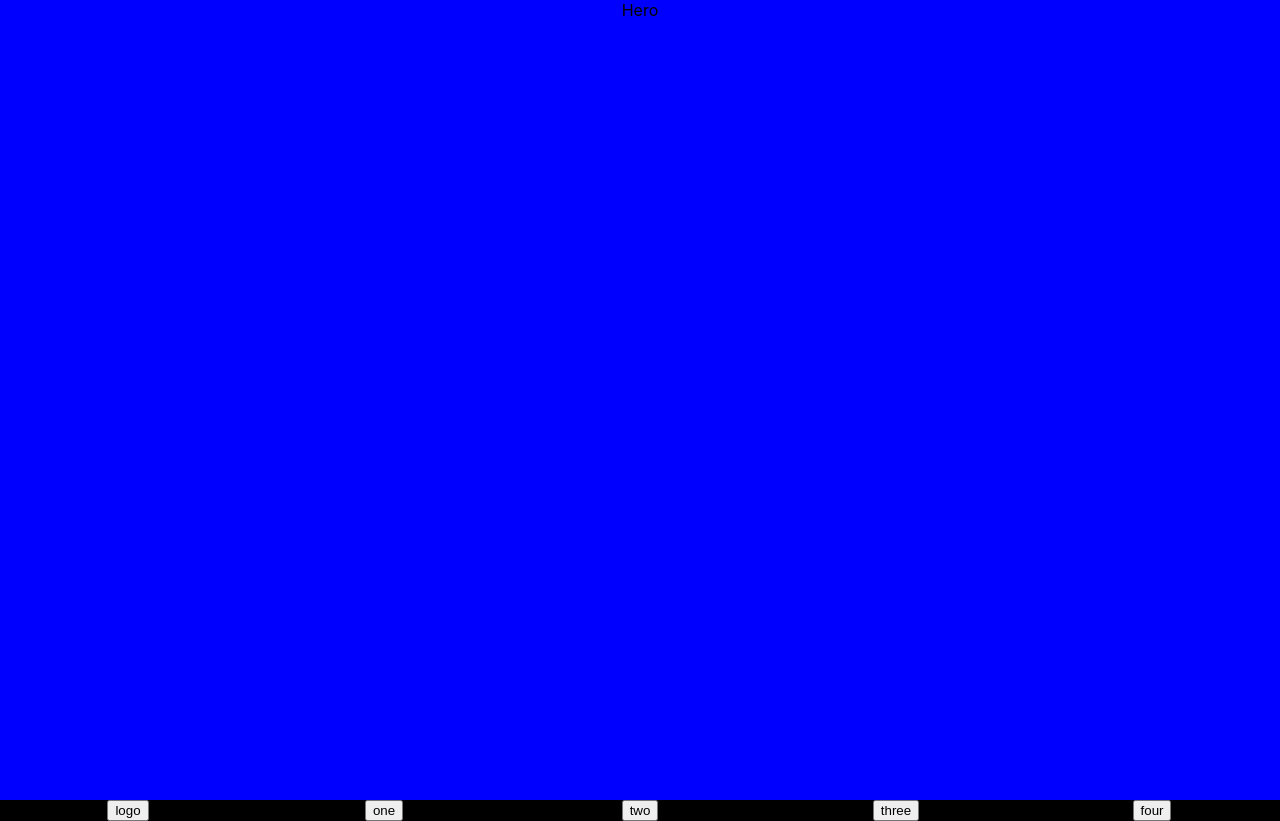
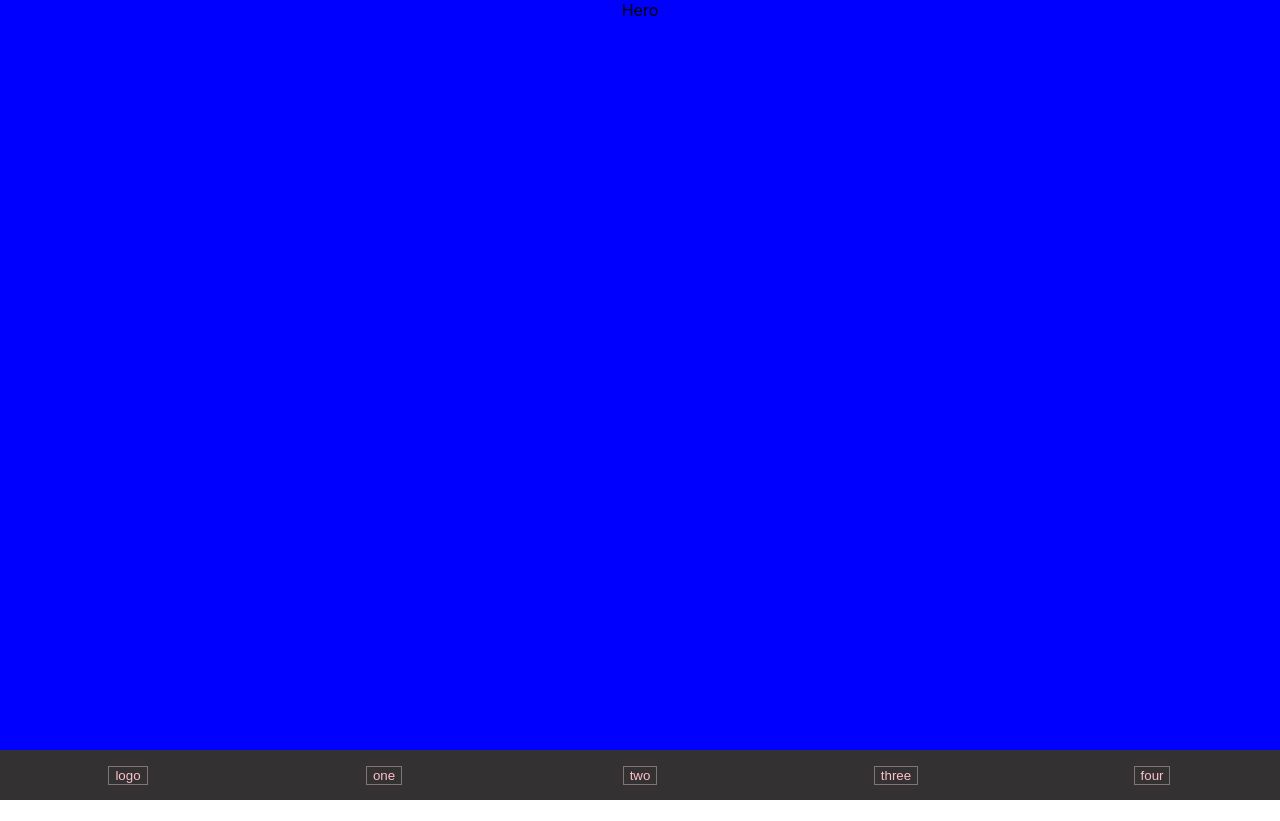
Before and after one commit to SiriusLL/portfolio, a React (Create React App) app: page / in a window 1280 px wide. After the commit the page ends 800 px from the top, so only its background shows below. Built offline with nearby package versions, Linux system fonts and the light colour scheme.

Commit message:
adjust hero height to nav bar

```diff
--- a/src/components/Hero.css
+++ b/src/components/Hero.css
@@ -1,4 +1,5 @@
 .hero {
   background-color: blue;
-  height: 100vh;
+  /* height: 100vh; */
+  height: calc(100vh - 50px);
 }
--- a/src/components/NavBar.css
+++ b/src/components/NavBar.css
@@ -17,9 +17,10 @@
 } */
 
 nav {
-  background: black;
+  background: rgb(51, 49, 49);
   top: 0;
   width: 100%;
+  font-family: Arial, Helvetica, sans-serif;
   transition: all 0.5s;
   position: relative;
   z-index: 1;
@@ -27,6 +28,7 @@ nav {
 
 nav ul {
   margin: 0;
+  height: 50px;
   padding: 0;
   list-style: none;
   display: flex;
@@ -38,4 +40,11 @@ nav li {
   display: flex;
   justify-content: center;
   align-items: center;
+  /* border: 1px solid red; */
 }
+
+nav button {
+  color: pink;
+  background-color: rgb(51, 49, 49);
+  border: 1px solid rgb(128, 116, 120);
+}
--- a/src/components/NavBar.jsx
+++ b/src/components/NavBar.jsx
@@ -2,6 +2,9 @@ import React from "react";
 import "./NavBar.css";
 
 function NavBar() {
+  const nav = document.querySelector("#main");
+
+  function fixNav() {}
   return (
     <div className="navbar">
       {/* <div>logo</div> */}
```
